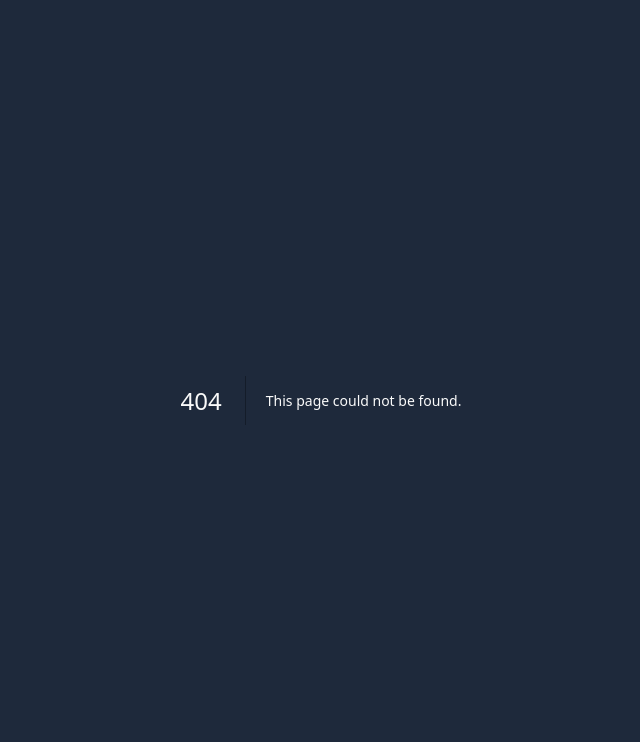
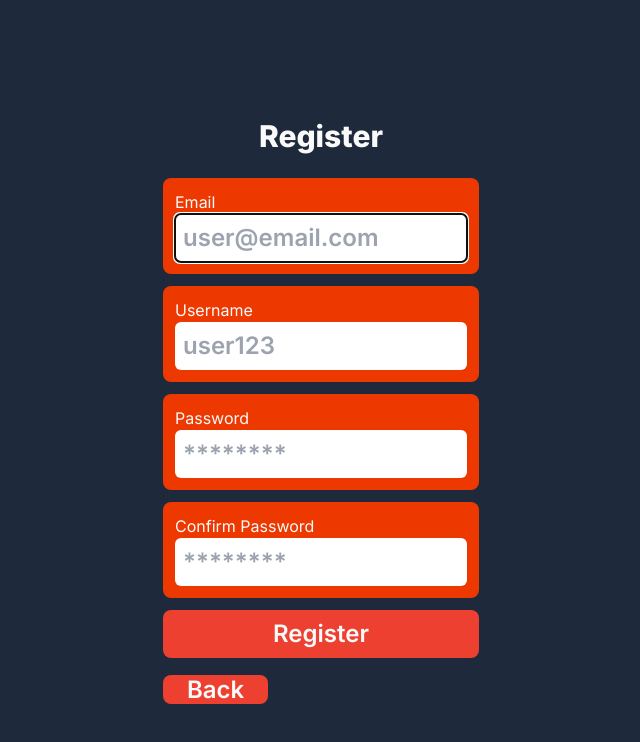
Before and after one commit to MatiasMonteros09/GYMAI, a Next.js app: page /signup in a window 1280 px wide. Before the commit this address had no page. Shown: the top 742 px of the page, without its empty margins (319-959 px from the left). Built offline with nearby package versions, Linux system fonts and the light colour scheme.

Commit message:
Validate required inputs register

```diff
--- a/package.json
+++ b/package.json
@@ -10,10 +10,12 @@
   },
   "dependencies": {
     "@prisma/client": "^5.5.2",
+    "bcrypt": "^5.1.1",
     "next": "13.5.6",
     "next-auth": "^4.24.3",
     "react": "^18",
     "react-dom": "^18",
+    "react-hook-form": "^7.47.0",
     "react-icons": "^4.11.0"
   },
   "devDependencies": {
--- /dev/null
+++ b/src/app/(auth)/signup/page.jsx
@@ -0,0 +1,10 @@
+import SignupForm from "@/components/forms/SignupForm";
+
+const Signup = () => {
+  return (
+    <div>
+      <SignupForm />
+    </div>
+  );
+};
+export default Signup;
--- /dev/null
+++ b/src/app/api/signup/route.js
@@ -0,0 +1,50 @@
+import { NextResponse } from "next/server";
+import { db } from "@/libs/db";
+import { hash } from "bcrypt";
+
+export async function GET() {
+  const users = await user.findMany();
+
+  return NextResponse.json(users);
+}
+
+export async function POST(request) {
+  try {
+    const { username, email, password } = await request.json();
+
+    const existingUserByEmail = await db.user.findUnique({
+      where: { email: email },
+    });
+
+    //Contola si ya existe email
+    if (existingUserByEmail) {
+      return NextResponse.json(
+        { user: null, message: "Email already exists" },
+        { status: 400 }
+      );
+    }
+
+    //Encripta contraseña
+    const hashedPassword = await hash(password, 10);
+
+    const newUser = await db.user.create({
+      data: {
+        username,
+        email,
+        password: hashedPassword,
+      },
+    });
+
+    const { password: _, ...user } = newUser;
+
+    return NextResponse.json(
+      { user, message: "Successful registration" },
+      { status: 201 }
+    );
+  } catch (error) {
+    return NextResponse.json(
+      { message: "Something went wrong!" },
+      { status: 500 }
+    );
+  }
+}
--- a/src/app/api/user/route.js
+++ /dev/null
@@ -1,34 +0,0 @@
-import { NextResponse } from "next/server";
-import { prisma } from "@/libs/prisma";
-
-export async function GET() {
-  const users = await prisma.user.findMany();
-
-  return NextResponse.json(users);
-}
-
-export async function POST(request) {
-  try {
-    const { username, password, email } = await request.json();
-
-    const existingUserByEmail = await prisma.user.findUnique({
-      where: { email: email },
-    });
-
-    if (existingUserByEmail) {
-      return NextResponse.json(
-        { user: null, message: "Ya existe un usuario con ese Email" },
-        { status: 409 }
-      );
-    }
-
-    const newUser = await prisma.user.create({
-      data: {
-        username,
-        password,
-        email,
-      },
-    });
-    return NextResponse.json(newUser);
-  } catch (error) {}
-}
--- a/src/app/authview/page.jsx
+++ b/src/app/authview/page.jsx
@@ -19,7 +19,7 @@ const AuthView = () => {
           <button className="text-zinc-50 text-3xl font-semibold">Login</button>
         </div>
       </form>
-      <Link href='/'>
+      <Link href="/">
         <button className="bg-appOrange rounded-lg mt-3 px-6 font-semibold">
           Back
         </button>
--- /dev/null
+++ b/src/components/forms/SignupForm.jsx
@@ -0,0 +1,132 @@
+"use client";
+import Link from "next/link";
+import { useRouter } from "next/navigation";
+import { useForm } from "react-hook-form";
+
+const SignupForm = () => {
+  const {
+    register,
+    handleSubmit,
+    formState: { errors },
+  } = useForm();
+
+  const router = useRouter();
+
+  const onSubmit = handleSubmit(async (data) => {
+    if (data.password == !data.confirmPassword) {
+      return alert("Paswords do not match");
+    }
+
+    const res = await fetch("api/signup", {
+      method: "POST",
+      body: JSON.stringify({
+        email: data.email,
+        username: data.username,
+        password: data.password,
+      }),
+      headers: {
+        "Content-Type": "application/json",
+      },
+    });
+
+    if (res.ok) {
+      router.push("/login");
+    }
+  });
+
+  return (
+    <div className=" mx-2 min-h-screen md:flex md:justify-center md:items-center mt-2">
+      <form className="md:w-1/4" onSubmit={onSubmit}>
+        <h1 className="text-center text-zinc-50 text-3xl mb-4 font-extrabold py-2">
+          Register
+        </h1>
+        <div className="rounded-lg bg-appOrange p-3 mb-3">
+          <label>
+            <p className="m-0">Email </p>
+            <input
+              className="w-full p-2 lg:text-2xl font-semibold rounded-md text-slate-950 "
+              type="text"
+              {...register("email", {
+                required: {
+                  value: true,
+                  message: "Email is required",
+                },
+              })}
+              autoFocus
+              placeholder="user@email.com"
+            />
+          </label>
+        </div>
+        {errors.email ? (
+          <p className="text-red-500 mb-3">{errors.email.message}</p>
+        ) : null}
+        <div className="rounded-lg bg-appOrange p-3 mb-3 ">
+          <label>
+            <p className="m-0">Username</p>
+            <input
+              className="w-full p-2 lg:text-2xl font-semibold rounded-md text-slate-800"
+              type="text"
+              {...register("username", {
+                required: { value: true, message: "User is required" },
+              })}
+              placeholder="user123"
+            />
+          </label>
+        </div>
+        {errors.username ? (
+          <p className="text-red-500 mb-3">{errors.username.message}</p>
+        ) : null}
+        <div className="rounded-lg bg-appOrange p-3 mb-3">
+          <label>
+            <p className="m-0">Password</p>
+            <input
+              className="w-full p-2 lg:text-2xl font-semibold rounded-md text-slate-800"
+              type="password"
+              {...register("password", {
+                required: {
+                  value: true,
+                  message: "Password is required",
+                },
+              })}
+              placeholder="********"
+            />
+          </label>
+        </div>
+        {errors.password ? (
+          <p className="text-red-500 mb-3">{errors.password.message}</p>
+        ) : null}
+        <div className="rounded-lg bg-appOrange p-3 mb-3">
+          <label>
+            <p className="m-0">Confirm Password</p>
+            <input
+              className="w-full p-2 lg:text-2xl font-semibold rounded-md text-slate-800"
+              type="confirmPassword"
+              {...register("confirmPassword", {
+                required: {
+                  value: "true",
+                  message: "Confirm Password is required",
+                },
+              })}
+              placeholder="********"
+            />
+          </label>
+        </div>
+        {errors.confirmPassword ? (
+          <p className="text-red-500 mb-3">{errors.confirmPassword.message}</p>
+        ) : null}
+        <div className="rounded-lg bg-appOrangeButton p-2 mb-4 mt-3 flex justify-center items-center">
+          <button className="text-zinc-50 text-2xl font-semibold">
+            Register
+          </button>
+        </div>
+        <Link
+          href="/"
+          className="bg-appOrangeButton hover:bg-gray-700 rounded-lg text-2xl px-6 font-semibold"
+        >
+          Back
+        </Link>
+      </form>
+    </div>
+  );
+};
+export default SignupForm;
--- /dev/null
+++ b/src/libs/db.js
@@ -0,0 +1,19 @@
+// import {PrismaClient} from '@prisma/client'
+
+// export const prisma = new PrismaClient
+
+import { PrismaClient } from '@prisma/client'
+
+const prismaClientSingleton = () => {
+  return new PrismaClient()
+}
+
+const globalForPrisma = globalThis
+
+const prisma = globalForPrisma.prisma ?? prismaClientSingleton()
+
+export default prisma
+
+if (process.env.NODE_ENV !== 'production') globalForPrisma.prisma = prisma
+
+export const db = prisma
--- a/src/libs/prisma.js
+++ /dev/null
@@ -1,3 +0,0 @@
-import {PrismaClient} from '@prisma/client'
-
-export const prisma = new PrismaClient
--- a/tailwind.config.js
+++ b/tailwind.config.js
@@ -14,7 +14,8 @@ module.exports = {
           'conic-gradient(from 180deg at 50% 50%, var(--tw-gradient-stops))',
       },
       colors: {
-        appOrange: '#ed3900'
+        appOrange: '#ed3900',
+        appOrangeButton:'#ed4030',
       },
     },
   },
```
Also changed, not shown: 1 other file (tests, documents, lock files or other folders).
